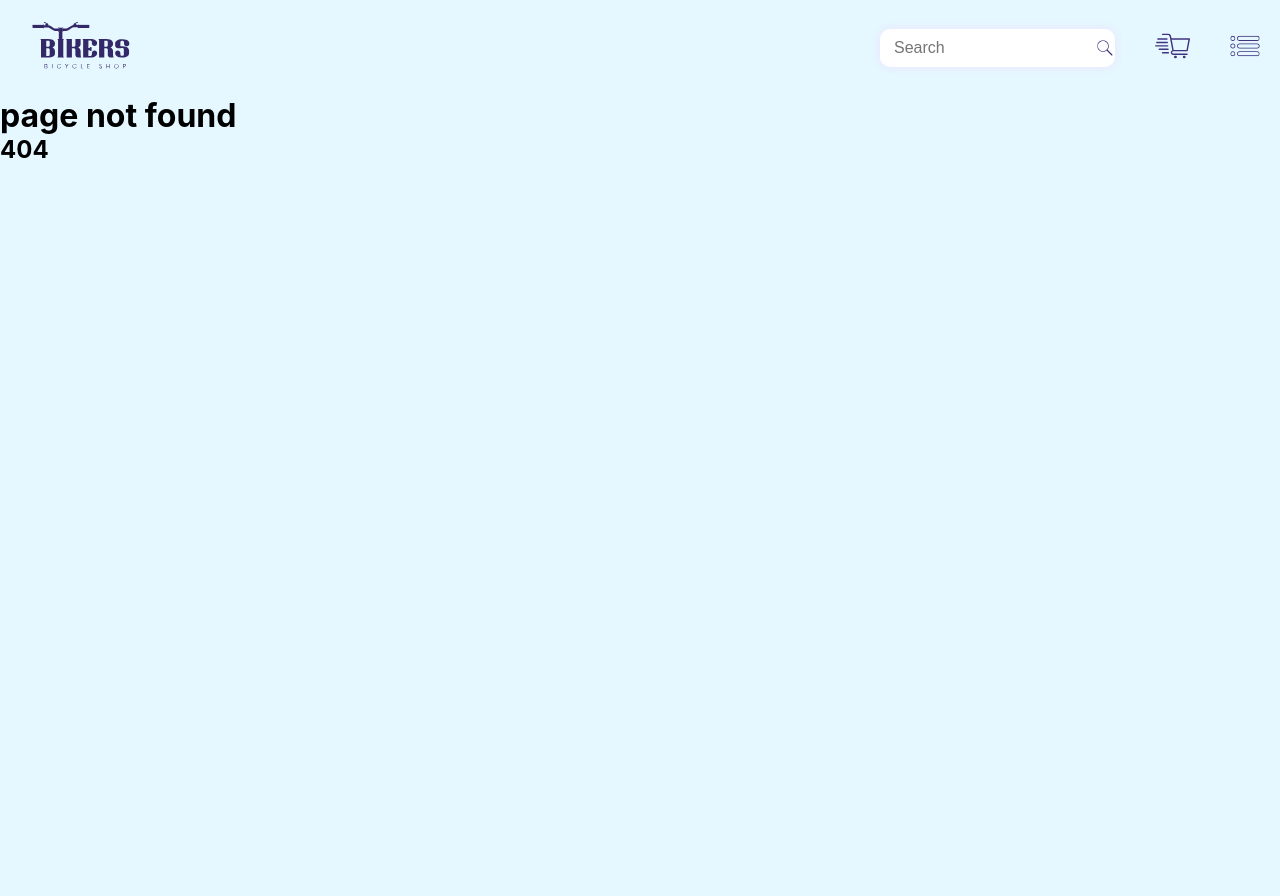
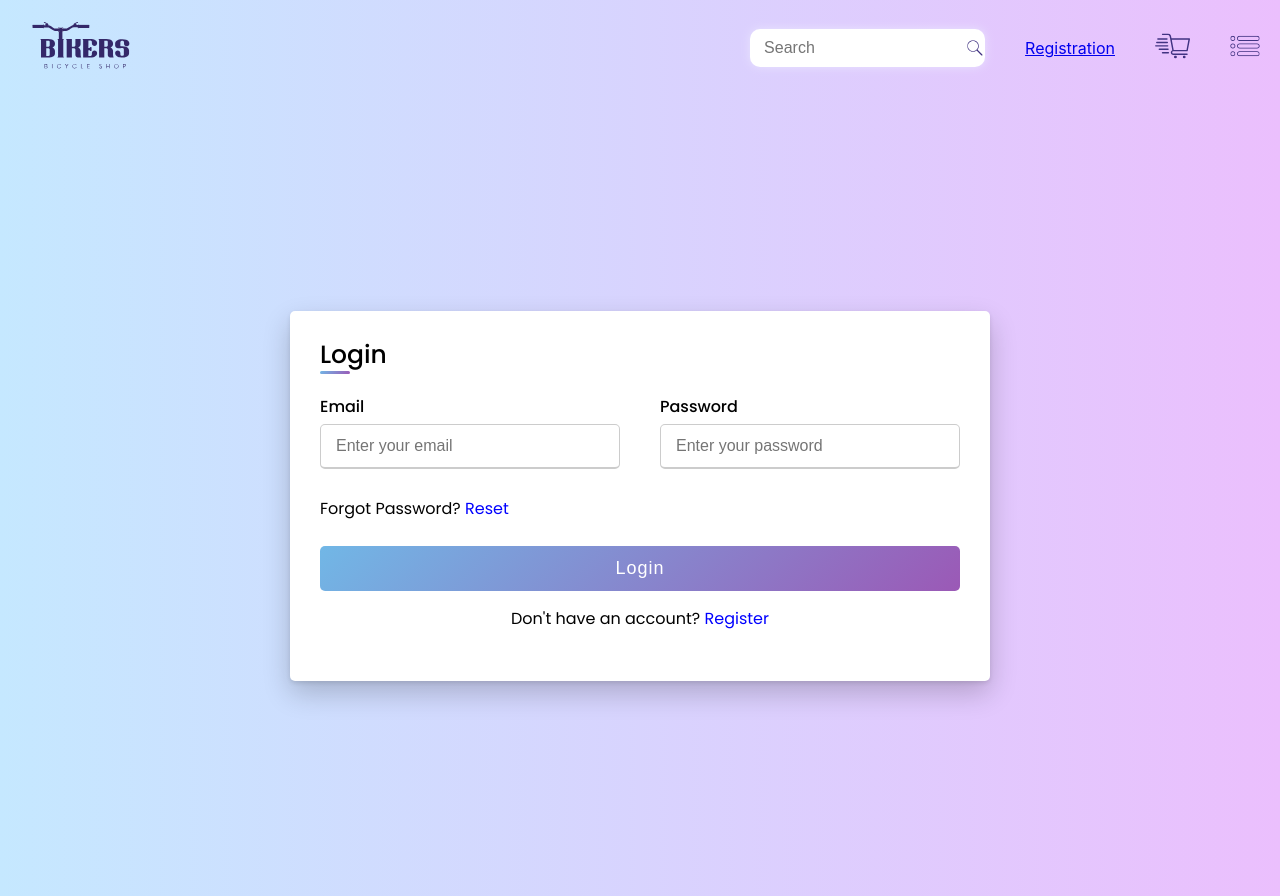
Before and after one commit to mamaruf04/react-bike-shop, a React (Create React App) app: page /login in a window 1280 px wide. Before the commit this address had no page. Before the commit the page ends 800 px from the top, so only its background shows below. Built offline with nearby package versions, Linux system fonts and the light colour scheme.

Commit message:
login & registration form design compleated

```diff
--- a/package.json
+++ b/package.json
@@ -8,6 +8,7 @@
     "@testing-library/user-event": "^13.5.0",
     "react": "^18.2.0",
     "react-dom": "^18.2.0",
+    "react-firebase-hooks": "^5.1.1",
     "react-rating-stars-component": "^2.2.0",
     "react-router-dom": "^6.4.3",
     "react-scripts": "5.0.1",
--- a/src/App.css
+++ b/src/App.css
@@ -1,5 +1,7 @@
 body {
-  background-color: rgba(229, 247, 255, 1);
+  /* background-color: rgba(229, 247, 255, 1); */
+  /* background: linear-gradient(135deg, #71b7e6, #9b59b6); */
+  background: linear-gradient(90deg, #c5e8ff, #ebbffd);
 }
 .App-logo {
   height: 40vmin;
--- a/src/App.js
+++ b/src/App.js
@@ -1,6 +1,8 @@
 import { createContext, useState } from 'react';
 import { Route, Routes } from 'react-router-dom';
 import './App.css';
+import Login from './component/Accounts/Login/Login';
+import Register from './component/Accounts/Register/Register';
 import Cart from './component/Cart/Cart';
 import Header from './component/Header/Header';
 import NotFound from './component/NotFound/NotFound';
@@ -43,6 +45,8 @@ function App() {
             path="/productDetails/:productId"
             element={<ProductDetail></ProductDetail>}
           ></Route>
+          <Route path='/registration' element={<Register></Register>}></Route>
+          <Route path='/login' element={<Login></Login>}></Route>
           <Route path="*" element={<NotFound></NotFound>}></Route>
         </Routes>
       </CartContext.Provider>
--- /dev/null
+++ b/src/component/Accounts/AccountFormStyle/AccountFormStyle.css
@@ -0,0 +1,168 @@
+@import url("https://fonts.googleapis.com/css2?family=Poppins:wght@200;300;400;500;600;700&display=swap");
+
+.account-section {
+  font-family: "Poppins", sans-serif;
+  height: 100vh;
+  display: flex;
+  justify-content: center;
+  align-items: center;
+  padding: 10px;
+  /* background: linear-gradient(135deg, #71b7e6, #9b59b6); */
+}
+.account-container {
+  max-width: 700px;
+  width: 100%;
+  background-color: #fff;
+  padding: 25px 30px;
+  border-radius: 5px;
+  /* box-shadow: 0 5px 10px rgba(0, 0, 0, 0.15); */
+  box-shadow: rgba(0, 0, 0, 0.2) 0px 12px 28px 0px,
+    rgba(0, 0, 0, 0.1) 0px 2px 4px 0px,
+    rgba(255, 255, 255, 0.05) 0px 0px 0px 1px inset;
+}
+.account-container .account-title {
+  font-size: 25px;
+  font-weight: 500;
+  position: relative;
+}
+.account-container .account-title::before {
+  content: "";
+  position: absolute;
+  left: 0;
+  bottom: 0;
+  height: 3px;
+  width: 30px;
+  border-radius: 5px;
+  background: linear-gradient(135deg, #71b7e6, #9b59b6);
+}
+.account-container form .user-details {
+  display: flex;
+  flex-wrap: wrap;
+  justify-content: space-between;
+  margin: 20px 0 12px 0;
+}
+form .user-details .input-box {
+  margin-bottom: 15px;
+  width: calc(100% / 2 - 20px);
+}
+form .input-box span.details {
+  display: block;
+  font-weight: 500;
+  margin-bottom: 5px;
+}
+.user-details .input-box input {
+  height: 45px;
+  width: 100%;
+  outline: none;
+  font-size: 16px;
+  border-radius: 5px;
+  padding-left: 15px;
+  border: 1px solid #ccc;
+  border-bottom-width: 2px;
+  transition: all 0.3s ease;
+}
+.user-details .input-box input:focus,
+.user-details .input-box input:valid {
+  border-color: #9b59b6;
+}
+form .gender-details .gender-title {
+  font-size: 20px;
+  font-weight: 500;
+}
+form .category {
+  display: flex;
+  width: 80%;
+  margin: 14px 0;
+  justify-content: space-between;
+}
+form .category label {
+  display: flex;
+  align-items: center;
+  cursor: pointer;
+}
+form .category label .dot {
+  height: 18px;
+  width: 18px;
+  border-radius: 50%;
+  margin-right: 10px;
+  background: #d9d9d9;
+  border: 5px solid transparent;
+  transition: all 0.3s ease;
+}
+#dot-1:checked ~ .category label .one,
+#dot-2:checked ~ .category label .two,
+#dot-3:checked ~ .category label .three {
+  background: #9b59b6;
+  border-color: #d9d9d9;
+}
+form input[type="radio"] {
+  display: none;
+}
+form .button {
+  height: 45px;
+  margin: 25px 0 15px 0;
+}
+form .button input {
+  height: 100%;
+  width: 100%;
+  border-radius: 5px;
+  border: none;
+  color: #fff;
+  font-size: 18px;
+  font-weight: 500;
+  letter-spacing: 1px;
+  cursor: pointer;
+  transition: all 0.3s ease;
+  background: linear-gradient(135deg, #71b7e6, #9b59b6);
+}
+form .button input:hover {
+  /* transform: scale(0.99); */
+  background: linear-gradient(-135deg, #71b7e6, #9b59b6);
+}
+.condition-warning {
+  text-align: center;
+  margin-top: 10px;
+  color: dimgrey;
+}
+.condition-warning {
+  font-size: 12px;
+}
+.account-section a {
+  text-decoration: none;
+  color: blue;
+}
+.account-section a:hover {
+  color: rgb(255, 0, 68);
+}
+.toggle {
+  text-align: center;
+  text-decoration: none;
+  margin-bottom: 25px;
+}
+.toggle a {
+  color: blue;
+}
+@media (max-width: 584px) {
+  .account-container {
+    max-width: 100%;
+  }
+  form .user-details .input-box {
+    margin-bottom: 15px;
+    width: 100%;
+  }
+  form .category {
+    width: 100%;
+  }
+  .content form .user-details {
+    max-height: 300px;
+    overflow-y: scroll;
+  }
+  .user-details::-webkit-scrollbar {
+    width: 5px;
+  }
+}
+@media (max-width: 459px) {
+  .account-container .content .category {
+    flex-direction: column;
+  }
+}
--- /dev/null
+++ b/src/component/Accounts/Login/Login.js
@@ -0,0 +1,43 @@
+import React from 'react';
+import { Link } from 'react-router-dom';
+import "../AccountFormStyle/AccountFormStyle.css";
+const Login = () => {
+    return (
+      <div className="account-section">
+        <div className="account-container">
+          <div className="account-title">Login</div>
+          <div className="content">
+            <form action="#">
+              <div className="user-details">
+                <div className="input-box">
+                  <span className="details">Email</span>
+                  <input
+                    type="text"
+                    placeholder="Enter your email"
+                    required
+                  ></input>
+                </div>
+                <div className="input-box">
+                  <span className="details">Password</span>
+                  <input
+                    type="text"
+                    placeholder="Enter your password"
+                    required
+                  ></input>
+                </div>
+              </div>
+              <p>Forgot Password? <Link>Reset</Link></p>
+              <div className="button">
+                <input type="submit" value="Login"></input>
+              </div>
+            </form>
+            <p className="toggle">
+              Don't have an account? <Link to="/registration">Register</Link>
+            </p>
+          </div>
+        </div>
+      </div>
+    );
+};
+
+export default Login;
--- /dev/null
+++ b/src/component/Accounts/Register/Register.js
@@ -0,0 +1,103 @@
+import React from "react";
+import { Link } from "react-router-dom";
+import "../AccountFormStyle/AccountFormStyle.css";
+const Register = () => {
+  return (
+    <div className="account-section">
+      <div className="account-container">
+        <div className="account-title">Registration</div>
+        <div className="content">
+          <form action="#">
+            <div className="user-details">
+              <div className="input-box">
+                <span className="details">Full Name</span>
+                <input
+                  type="text"
+                  placeholder="Enter your name"
+                  required
+                ></input>
+              </div>
+              {/* <div className="input-box">
+                <span className="details">Username</span>
+                <input
+                  type="text"
+                  placeholder="Enter your username"
+                  required
+                ></input>
+              </div> */}
+              <div className="input-box">
+                <span className="details">Email</span>
+                <input
+                  type="text"
+                  placeholder="Enter your email"
+                  required
+                ></input>
+              </div>
+
+              <div className="input-box">
+                <span className="details">Password</span>
+                <input
+                  type="text"
+                  placeholder="Enter your password"
+                  required
+                ></input>
+              </div>
+              <div className="input-box">
+                <span className="details">Confirm Password</span>
+                <input
+                  type="text"
+                  placeholder="Confirm your password"
+                  required
+                ></input>
+              </div>
+              <div className="input-box">
+                <span className="details">
+                  Phone Number <small>(optional)</small>
+                </span>
+                <input
+                  type="number"
+                  placeholder="Enter your number"
+                  required
+                ></input>
+              </div>
+            </div>
+            {/* <div className="gender-details">
+              <input type="radio" name="gender" id="dot-1"></input>
+              <input type="radio" name="gender" id="dot-2"></input>
+              <input type="radio" name="gender" id="dot-3"></input>
+              <span className="gender-title">Gender</span>
+              <div className="category">
+                <label for="dot-1">
+                  <span className="dot one"></span>
+                  <span className="gender">Male</span>
+                </label>
+                <label for="dot-2">
+                  <span className="dot two"></span>
+                  <span className="gender">Female</span>
+                </label>
+                <label for="dot-3">
+                  <span className="dot three"></span>
+                  <span className="gender">Prefer not to say</span>
+                </label>
+              </div>
+            </div> */}
+            <div className="button">
+              <input type="submit" value="Register"></input>
+            </div>
+          </form>
+          <p className="toggle">
+            Already have an account? <Link to="/login">Login</Link>
+          </p>
+          <p className="condition-warning">
+
+              By continuing, you agree to our <Link to="#">Terms of Service</Link>.
+               Read our <Link to="#">Privacy Policy</Link>.
+
+          </p>
+        </div>
+      </div>
+    </div>
+  );
+};
+
+export default Register;
--- a/src/component/Header/Header.js
+++ b/src/component/Header/Header.js
@@ -27,6 +27,12 @@ const Header = () => {
           </div>
           <NavLink
             className={({ isActive }) => (isActive ? "active-link" : "link")}
+            to={"/registration"}
+          >
+            Registration
+          </NavLink>
+          <NavLink
+            className={({ isActive }) => (isActive ? "active-link" : "link")}
             to={"/order"}
           >
             <img width={"35px"} src={cartIcon} alt="" />
--- a/src/component/Product/Product.css
+++ b/src/component/Product/Product.css
@@ -1,10 +1,14 @@
 .product {
   width: 280px;
   height: 480px;
+  box-shadow: rgba(0, 0, 0, 0.2) 0px 12px 28px 0px,
+    rgba(0, 0, 0, 0.1) 0px 2px 4px 0px,
+    rgba(255, 255, 255, 0.05) 0px 0px 0px 1px inset;
   /* border: 1px solid #473889; */
   border-radius: 10px;
   position: relative;
   background-color: rgb(255, 255, 255);
+  /* background: #F3F3F3; */
 }
 .product-info {
   padding: 0 10px;
```
Also changed, not shown: 1 other file (tests, documents, lock files or other folders).
